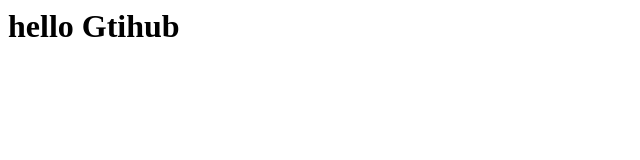
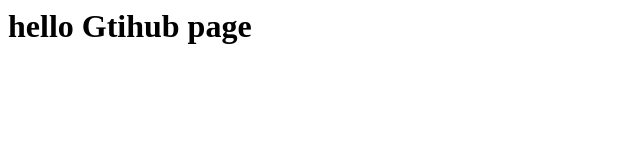
Before and after one commit to jonathan-jz/jonathan-jz.github, a plain HTML site: page index.html in a window 1280 px wide. Shown: the whole page, without its empty margins (0-640 px from the left). Drawn offline with Linux system fonts and the light colour scheme.

Commit message:
Update index.html

```diff
--- a/index.html
+++ b/index.html
@@ -1 +1 @@
-<H1>hello Gtihub </H1>
+<H1>hello Gtihub page</H1>
```
